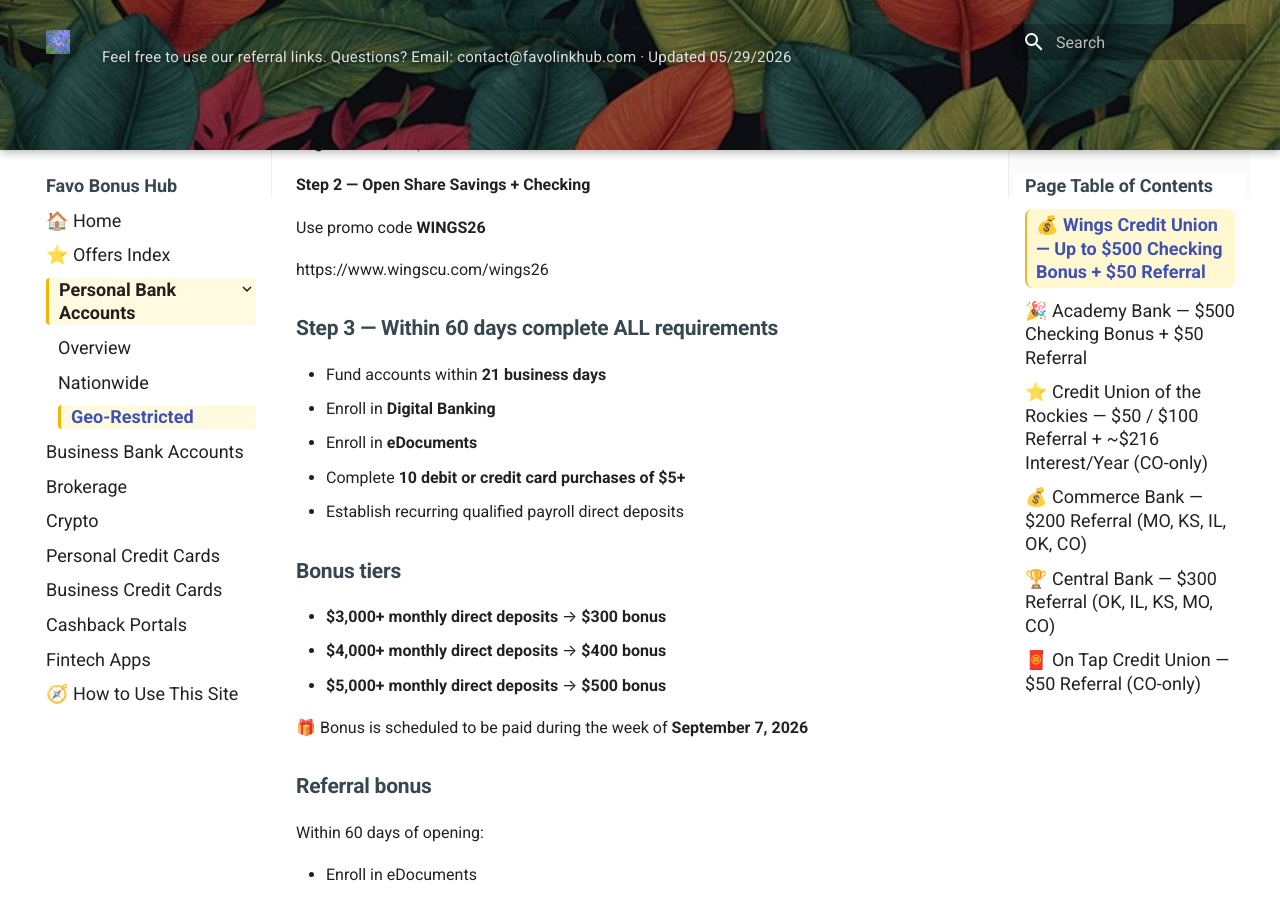
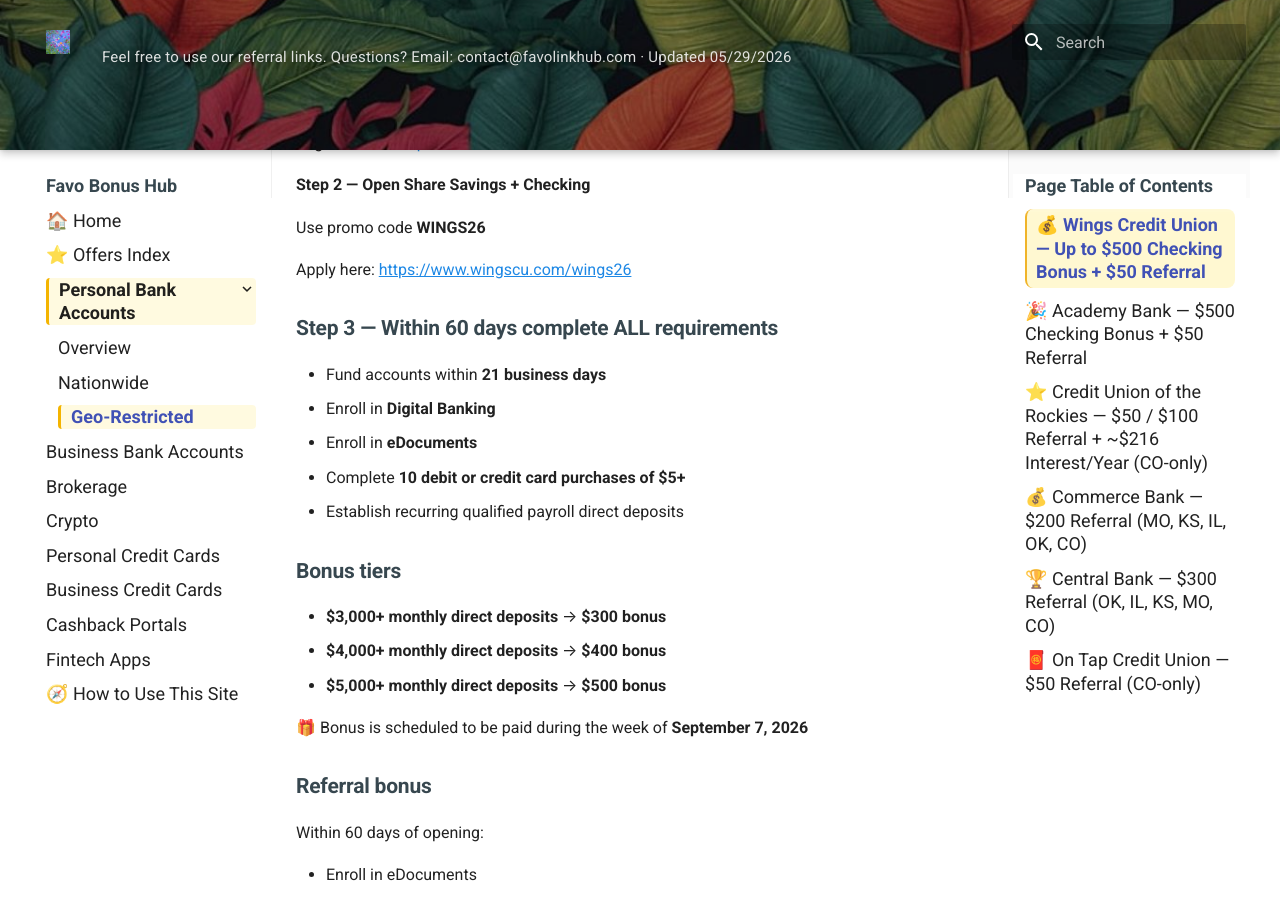
Before and after one commit to whispersofzephyr/favolinkhub-site, an MkDocs documentation site: the page built from docs/personal-bank-geo.md, in a window 1280 px wide and 900 px high, scrolled down 965 px. Built offline with MkDocs 1.6.1 and Material for MkDocs 9.7.7, drawn with Linux system fonts in a browser that asks for light colours.

Commit message:
Improve link formatting for promo code WINGS26
Updated link format for promo code application.

```diff
--- a/docs/personal-bank-geo.md
+++ b/docs/personal-bank-geo.md
@@ -34,7 +34,7 @@ Register here: [https://io.referlive.com/Nt3E03](https://io.referlive.com/Nt3E03
 
 Use promo code **WINGS26**
 
-https://www.wingscu.com/wings26
+Apply here: [https://www.wingscu.com/wings26](https://www.wingscu.com/wings26)
 
 ### Step 3 — Within 60 days complete ALL requirements
 
```
